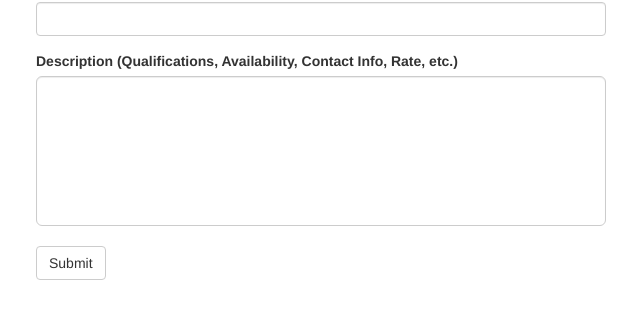
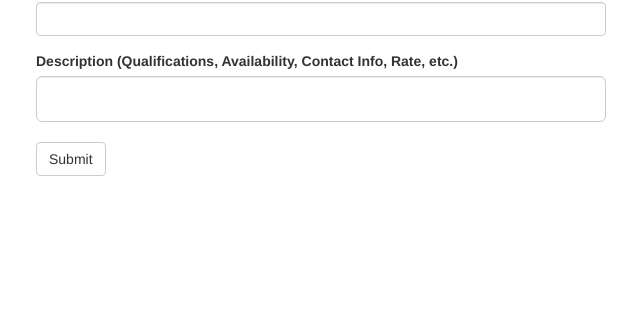
Before and after one commit to t0mstah/TutorDuck, a Django app: template tutorBase/templates/tutor.html in a window 1280 px wide. Shown: the part 295-614 px from the top of the page, without its empty margins (319-959 px from the left). Run offline with Django 3.2, Linux system fonts and the light colour scheme; the template is opened without the code that fills it, so the values that code supplies are empty; some libraries are stand-ins or nearby versions.

Commit message:
url error fix

```diff
--- a/tutorBase/templates/tutor.html
+++ b/tutorBase/templates/tutor.html
@@ -123,7 +123,7 @@
                 </div>
                 <div class="form-group-lg">
                     <label for="description">Description (Qualifications, Availability, Contact Info, Rate, etc.)</label>
-                    <input type="text" name="description" class="form-control" id="description" style="height:150px">
+                    <input type="text" name="description" class="form-control" id="description">
                 </div></br>
                 {% if error_message %}<div class="alert alert-danger" role="alert">
                     <span class="glyphicon glyphicon-exclamation-sign" aria-hidden="true"></span>
--- a/winterproject/urls.py
+++ b/winterproject/urls.py
@@ -14,7 +14,7 @@ urlpatterns = patterns('',
     url(r'^who$',
         'tutorBase.views.who', name='who'),
 
-    url(r'^tutor$',
+    url(r'^tutor/',
         'tutorBase.views.tutor', name='tutor'),
 
     url(r'^student$',
```
